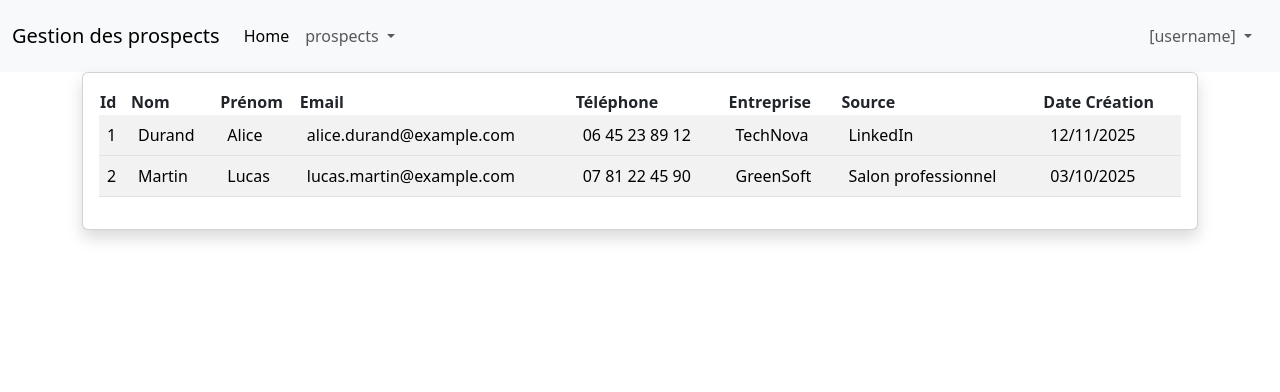
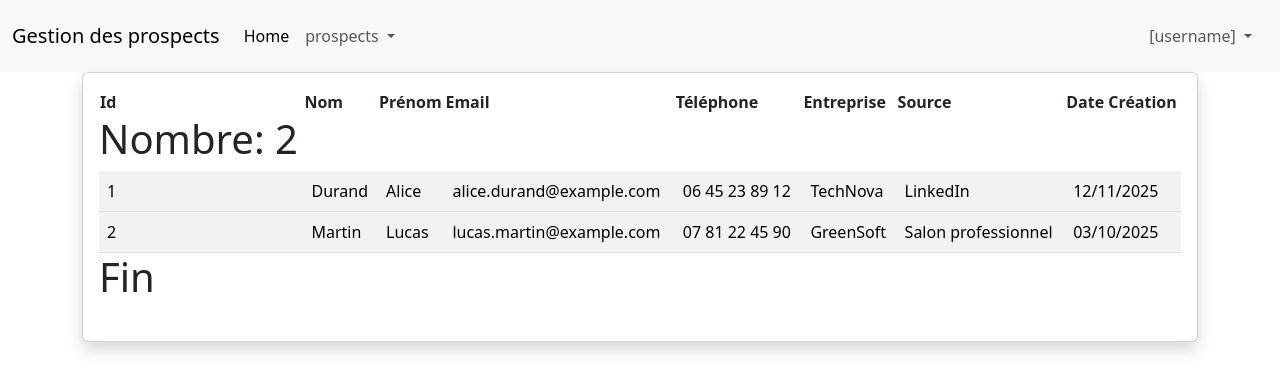
Before and after one commit to refschool/coursSpringAngular, an Angular app in the folder Angular/MesProspects/: page /prospects in a window 1280 px wide. Shown: the top 392 px of the page. Built offline with nearby package versions, Linux system fonts and the light colour scheme.

Commit message:
Options pour @for

```diff
--- a/Angular/MesProspects/src/app/prospects/prospects.html
+++ b/Angular/MesProspects/src/app/prospects/prospects.html
@@ -2,6 +2,7 @@
     <div class="card shadow mb-4">
         <div class="card-body">
             <table class="table table-striped">
+                @if(prospects.length!=0){
                 <tr>
                     <th>Id</th>
                     <th>Nom</th>
@@ -12,11 +13,15 @@
                     <th>Source</th>
                     <th>Date Création</th>
                 </tr>
-
-                @for (prospect of prospects; track prospect.id_prospect) {
+                }
+                @for (prospect of prospects; track prospect.id_prospect; let index=$index; let nbr=$count; let first=
+                $first; let last=$last) {
+                @if(first){
+                <h1>Nombre: {{nbr}}</h1>
+                }
                 <tbody>
                     <tr>
-                        <td>{{ prospect.id_prospect }}</td>
+                        <td>{{ index+1 }}</td>
                         <td>{{ prospect.nom }}</td>
                         <td>{{ prospect.prenom }}</td>
                         <td>{{ prospect.email }}</td>
@@ -26,6 +31,12 @@
                         <td>{{ prospect.date_creation | date:'dd/MM/yyyy' }}</td>
                     </tr>
                 </tbody>
+                @if(last){
+                <h1>Fin</h1>
+                }
+                }
+                @empty{
+                <h1>Aucun produit trouvé !</h1>
                 }
             </table>
         </div>
```
